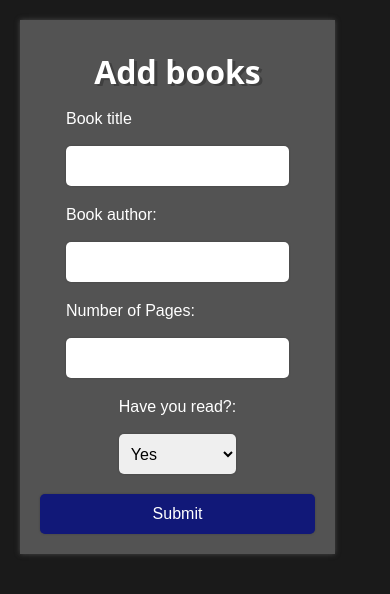
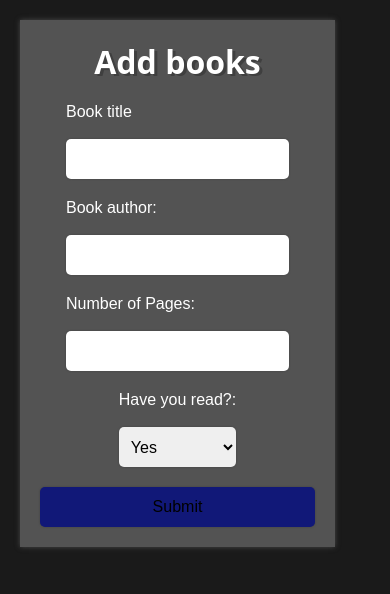
Before and after one commit to umarSiddique010/odin-Library, a plain HTML site: page index.html in a window 390 px wide. Shown: the top 594 px of the page. Drawn offline with Linux system fonts and the light colour scheme.

Commit message:
improved UI by adding position for h1

```diff
--- a/style.css
+++ b/style.css
@@ -16,37 +16,16 @@ body {
 
 }
 
-button {
-    color: #fff;
-    border: none;
-
-}
 
 
 
-select {
-    outline: none;
-        border: none;
-}
-
-
-h1 {
-    font-family: system-ui, -apple-system, BlinkMacSystemFont, 'Segoe UI', Roboto, Oxygen, Ubuntu, Cantarell, 'Open Sans', 'Helvetica Neue', sans-serif;
-    border: none;
-    text-align: center;
-    background-color: transparent;
-    height: 50px;
-    width: 240px;
-    padding: 10px;
-    text-shadow:3px 2px #3f3f3f;
-}
-
 form {
     width: 80%;
-    height: 640px;
+    height: 680px;
     border: none;
     background-color: #535353;
     box-shadow: #4a4a4a 0 0 5px 0;
+    position: relative;
     display: flex;
     justify-content: center;
     align-items: center;
@@ -56,6 +35,18 @@ form {
     margin-left: 10%;
     align-self:center ;
 }
+
+h1 {
+    font-family: system-ui, -apple-system, BlinkMacSystemFont, 'Segoe UI', Roboto, Oxygen, Ubuntu, Cantarell, 'Open Sans', 'Helvetica Neue', sans-serif;
+    border: none;
+    text-align: center;
+    background-color: transparent;
+    position: absolute;
+    top:0px;
+    left: 33%;
+    text-shadow:3px 2px #3f3f3f;
+}
+
 
 input, select, #submit {
     outline: none;
@@ -157,6 +148,10 @@ input, select, #submit {
         padding: 20px;
     }
 
+    h1 {
+        position: static;
+    }
+
     form, .display {
         width: 90%;
         margin-left: 0;
@@ -179,6 +174,10 @@ input, select, #submit {
         padding: 8px;
     }
 
+    h1 {
+        position: static;
+    }
+
     form {
         height: auto;
         padding: 20px;
```
Also changed, not shown: 1 other file.
